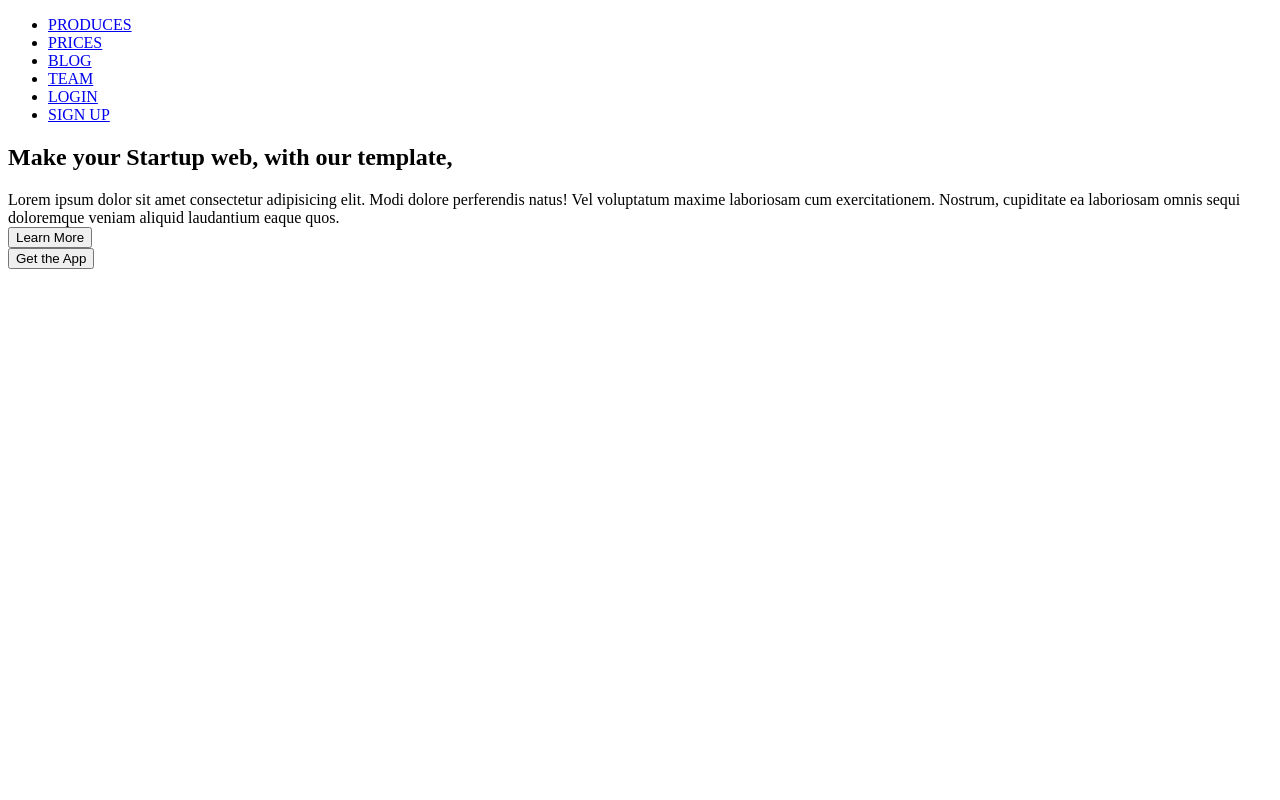
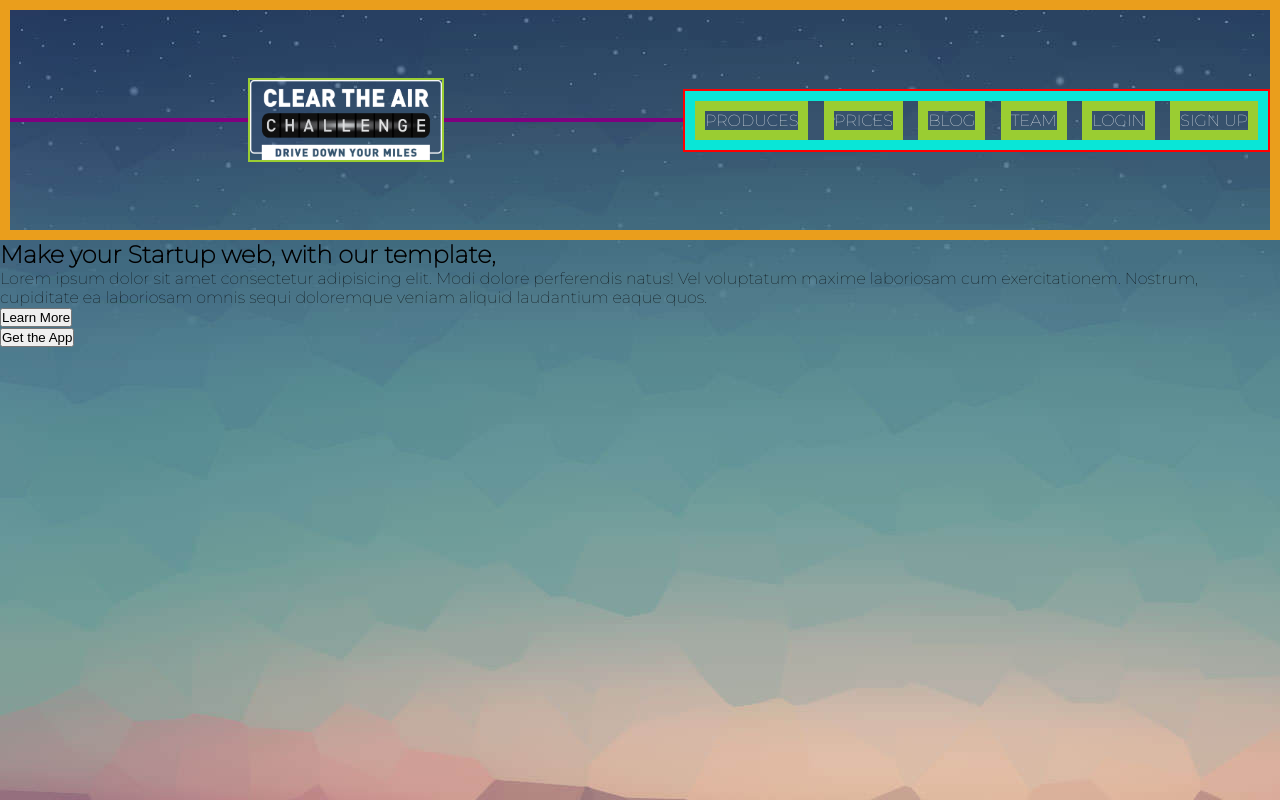
Before and after one commit to maykaltenev/mobile-app, a plain HTML site: page index.html in a window 1280 px wide. Drawn offline with Linux system fonts and the light colour scheme; a web font is replaced by a local one.

Commit message:
nav with divs

```diff
--- /dev/null
+++ b/css/logo.css
@@ -0,0 +1,9 @@
+.logo {
+  display: flex;
+  justify-content: flex-end;
+  border: 2px yellowgreen solid;
+}
+.logo img {
+  width: 15vw;
+  height: 10vh;
+}
--- /dev/null
+++ b/css/menu.css
@@ -0,0 +1,30 @@
+header {
+  display: flex;
+  align-items: center;
+  height: 30vh;
+  border: 10px rgb(234, 158, 28) solid;
+}
+header nav {
+  flex-grow: 2;
+  border: 2px red solid;
+  align-items: flex-end;
+}
+.empty {
+  display: flex;
+  flex-grow: 6;
+  border: 2px purple solid;
+}
+header nav ul {
+  display: flex;
+  justify-content: space-between;
+  border: 10px rgb(9, 230, 215) solid;
+}
+header nav ul li {
+  display: inline;
+  list-style: none;
+  border: 10px yellowgreen solid;
+}
+a {
+  color: white;
+  text-decoration: none;
+}
--- a/css/style.css
+++ b/css/style.css
@@ -0,0 +1,21 @@
+@import url("https://fonts.googleapis.com/css2?family=Montserrat:wght@100&family=Pacifico&family=Sedgwick+Ave&display=swap");
+@import url(./var.css);
+
+@import url(./logo.css);
+@import url(./menu.css);
+@import url(./main.css);
+
+* {
+  margin: 0;
+  padding: 0;
+  box-sizing: border-box;
+  scroll-behavior: smooth;
+  transition: 0.4s;
+}
+
+body {
+  width: 100vw;
+  height: 100vh;
+  font-family: "Montserrat", sans-serif;
+  background-image: url("../images/bg.jpg");
+}
--- /dev/null
+++ b/css/var.css
@@ -0,0 +1,3 @@
+:root {
+  font-size: 16px;
+}
--- a/index.html
+++ b/index.html
@@ -8,9 +8,17 @@
     <title>Mobile App</title>
   </head>
   <body>
+    <!-- back-ground -->
+    <!-- <div class="bg">
+      <img src="./images/bg.jpg" alt="logo" />
+    </div> -->
     <header>
       <!-- logo -->
-      <div class="logo"></div>
+      <div class="empty"></div>
+      <div class="logo">
+        <img src="./images/logo.png" alt="logo" width="250" height="250" />
+      </div>
+      <div class="empty"></div>
       <nav>
         <ul>
           <li><a href="#">PRODUCES</a></li>
```
Also changed, not shown: css/nav.css (deleted).
